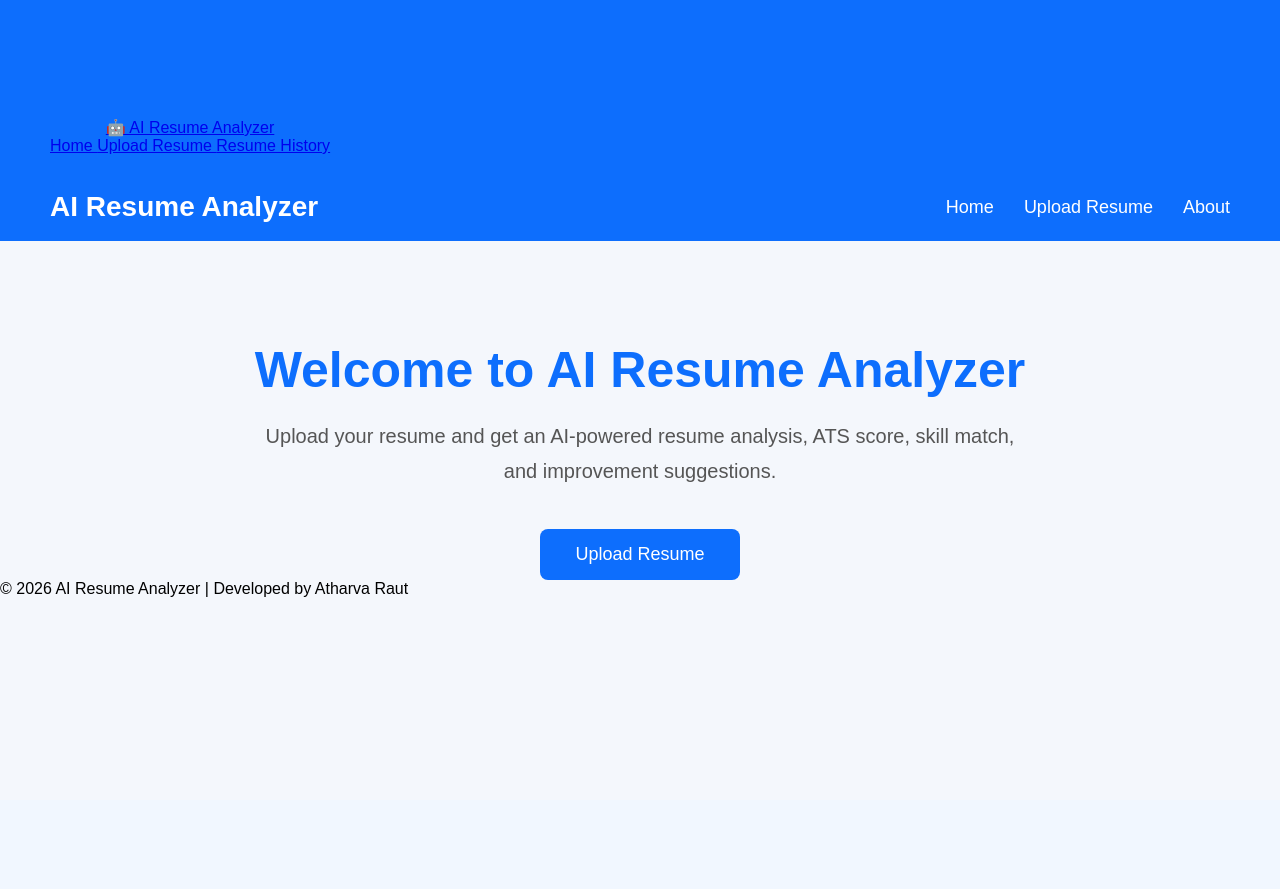
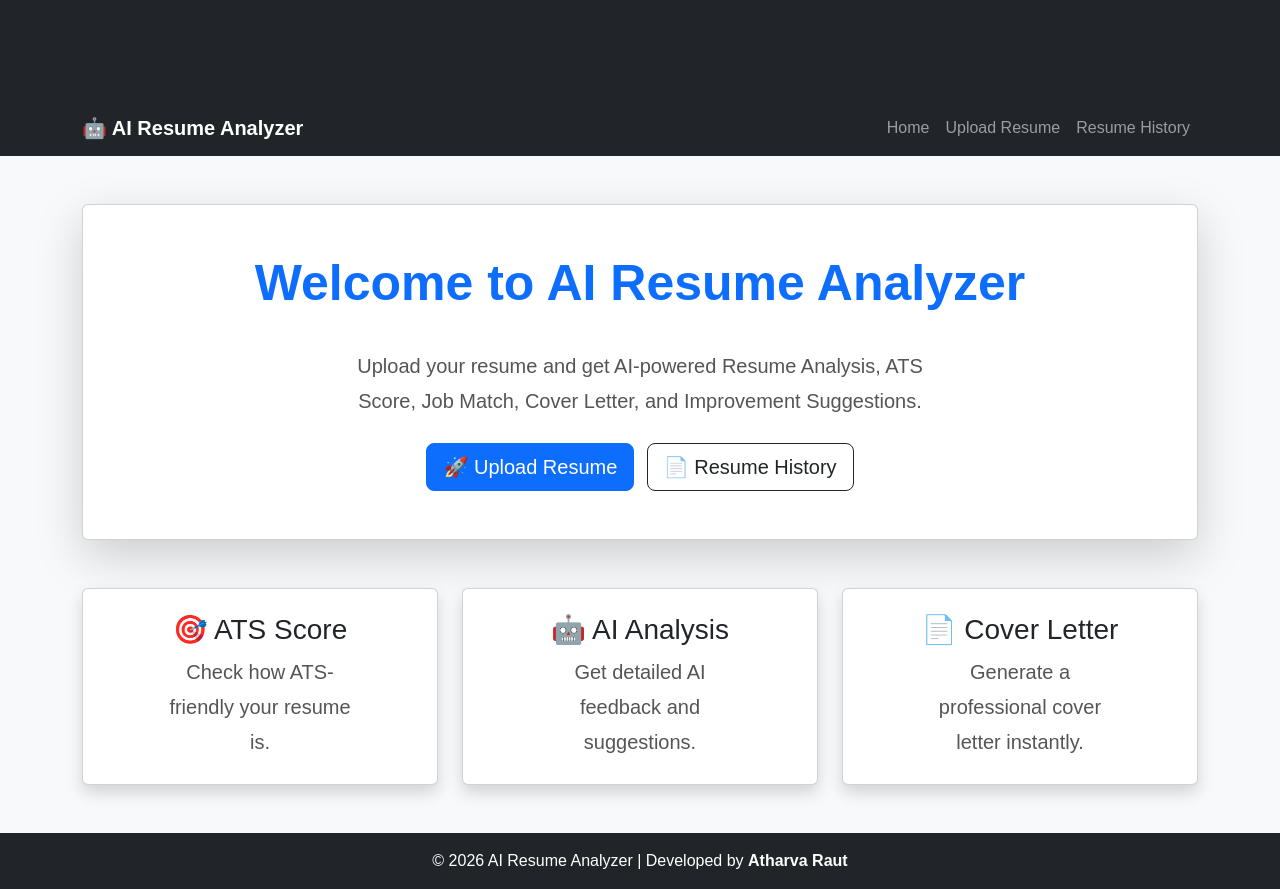
Before and after one commit to atharvaraut1910-hash/AI-Resume-Analyzer, a Django app: page / in a window 1280 px wide. Before the commit the page ends 597 px from the top, so only its background shows below. Run offline with Django 5.2, Linux system fonts and the light colour scheme; some libraries are stand-ins or nearby versions.

Commit message:
Updated home page

```diff
--- a/analyzer/templates/analyzer/home.html
+++ b/analyzer/templates/analyzer/home.html
@@ -1,88 +1,109 @@
-
 {% load static %}
-
 <!DOCTYPE html>
 <html lang="en">
-
 <head>
     <meta charset="UTF-8">
     <meta name="viewport" content="width=device-width, initial-scale=1.0">
 
     <title>AI Resume Analyzer</title>
 
-    <link rel="stylesheet" href="{% static 'css/style.css' %}?v=1">
+    <!-- Bootstrap -->
+    <link href="https://cdn.jsdelivr.net/npm/bootstrap@5.3.3/dist/css/bootstrap.min.css" rel="stylesheet">
+
+    <!-- Custom CSS -->
+    <link rel="stylesheet" href="{% static 'css/style.css' %}">
 </head>
 
-<body>
+<body class="bg-light">
+
+    <!-- Navbar -->
     <nav class="navbar navbar-expand-lg navbar-dark bg-dark">
         <div class="container">
 
-        <a class="navbar-brand" href="/">
+            <a class="navbar-brand fw-bold" href="/">
                 🤖 AI Resume Analyzer
             </a>
 
             <div class="navbar-nav ms-auto">
+                <a class="nav-link" href="/">Home</a>
+                <a class="nav-link" href="/upload/">Upload Resume</a>
+                <a class="nav-link" href="/history/">Resume History</a>
+            </div>
 
-            <a class="nav-link" href="/">
-                Home
+        </div>
+    </nav>
+
+    <!-- Hero Section -->
+    <div class="container mt-5">
+
+        <div class="card shadow-lg p-5 text-center">
+
+            <h1 class="display-5 fw-bold">
+                Welcome to AI Resume Analyzer
+            </h1>
+
+            <p class="lead mt-3">
+                Upload your resume and get AI-powered Resume Analysis,
+                ATS Score, Job Match, Cover Letter, and Improvement Suggestions.
+            </p>
+
+            <div class="mt-4">
+
+                <a href="/upload/" class="btn btn-primary btn-lg">
+                    🚀 Upload Resume
                 </a>
 
-            <a class="nav-link" href="/upload/">
-                Upload Resume
-            </a>
-
-            <a class="nav-link" href="/history/">
-                Resume History
+                <a href="/history/" class="btn btn-outline-dark btn-lg ms-2">
+                    📄 Resume History
                 </a>
 
             </div>
 
         </div>
-</nav>
 
-    <!-- Navbar Start -->
+        <!-- Features -->
+        <div class="row mt-5">
 
-    <nav>
-
-        <div class="logo">
-            AI Resume Analyzer
+            <div class="col-md-4">
+                <div class="card shadow text-center p-4">
+                    <h3>🎯 ATS Score</h3>
+                    <p>
+                        Check how ATS-friendly your resume is.
+                    </p>
+                </div>
             </div>
 
-        <ul>
-            <li><a href="#">Home</a></li>
-            <li><a href="#">Upload Resume</a></li>
-            <li><a href="#">About</a></li>
-        </ul>
+            <div class="col-md-4">
+                <div class="card shadow text-center p-4">
+                    <h3>🤖 AI Analysis</h3>
+                    <p>
+                        Get detailed AI feedback and suggestions.
+                    </p>
+                </div>
+            </div>
 
-    </nav>
-
-    <!-- Navbar End -->
-
-
-    <!-- Hero Section Start -->
-
-    <div class="container">
-
-        <h1>Welcome to AI Resume Analyzer</h1>
-
+            <div class="col-md-4">
+                <div class="card shadow text-center p-4">
+                    <h3>📄 Cover Letter</h3>
                     <p>
-            Upload your resume and get an AI-powered resume analysis,
-            ATS score, skill match, and improvement suggestions.
+                        Generate a professional cover letter instantly.
                     </p>
-
-        <a href="{% url 'upload' %}">
-    <button>Upload Resume</button>
-</a>
+                </div>
+            </div>
 
         </div>
 
-    <!-- Hero Section End -->
+    </div>
+
+    <!-- Footer -->
     <footer class="bg-dark text-white text-center p-3 mt-5">
         <p class="mb-0">
-        © 2026 AI Resume Analyzer | Developed by Atharva Raut
+            © 2026 AI Resume Analyzer | Developed by <strong>Atharva Raut</strong>
         </p>
     </footer>
 
+    <!-- Bootstrap JS -->
+    <script src="https://cdn.jsdelivr.net/npm/bootstrap@5.3.3/dist/js/bootstrap.bundle.min.js"></script>
+
 </body>
-
 </html>
--- /dev/null
+++ b/runtime.txt
@@ -0,0 +1 @@
+python-3.13.4
```
Also changed, not shown: 1 other file. Lines whose indentation alone changed are shown as unchanged.
